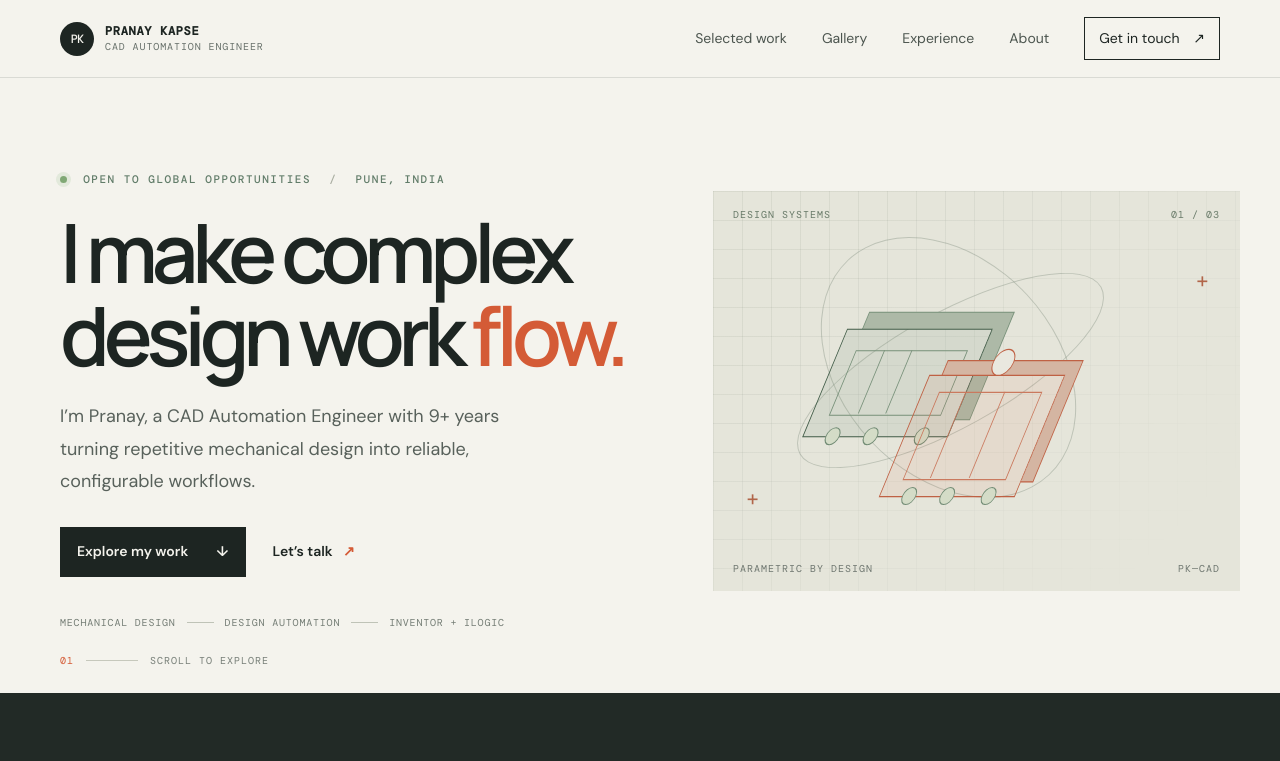
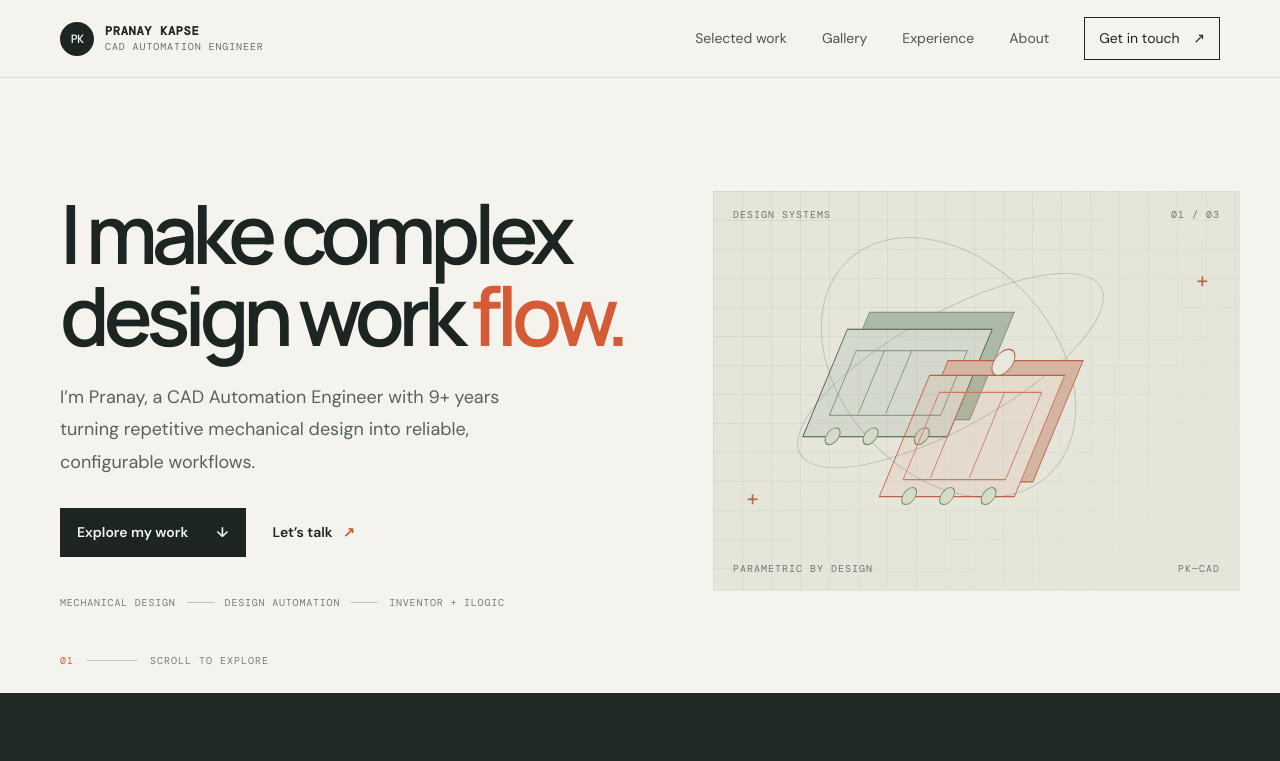
Before and after one commit to pranaykapse1/portfolio, a plain HTML site: page index.html in a window 1280 px wide. Shown: the top 761 px of the page. Drawn offline with nearby package versions, Linux system fonts and the light colour scheme.

Commit message:
Remove global opportunities hero line
Removed the status message about global opportunities.

```diff
--- a/index.html
+++ b/index.html
@@ -25,7 +25,6 @@
   <main id="main">
     <section class="hero wrap" id="home">
       <div class="hero-copy">
-        <p class="eyebrow"><span class="status-dot"></span> OPEN TO GLOBAL OPPORTUNITIES <span class="eyebrow-divider">/</span> PUNE, INDIA</p>
         <h1>I make complex<br>design work <em>flow.</em></h1>
         <p class="hero-intro">I’m Pranay, a CAD Automation Engineer with 9+ years turning repetitive mechanical design into reliable, configurable workflows.</p>
         <div class="hero-actions"><a class="button button-dark" href="#work">Explore my work <span aria-hidden="true">↓</span></a><a class="text-link" href="mailto:pranaykapse1@gmail.com">Let’s talk <span aria-hidden="true">↗</span></a></div>
```
